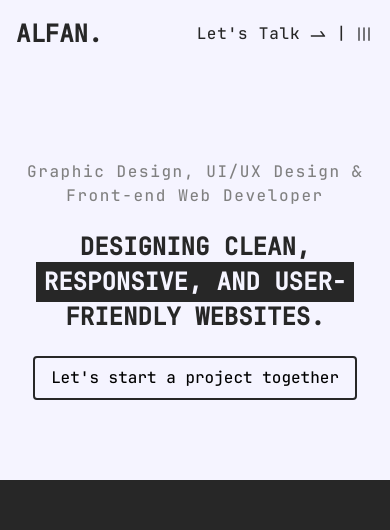
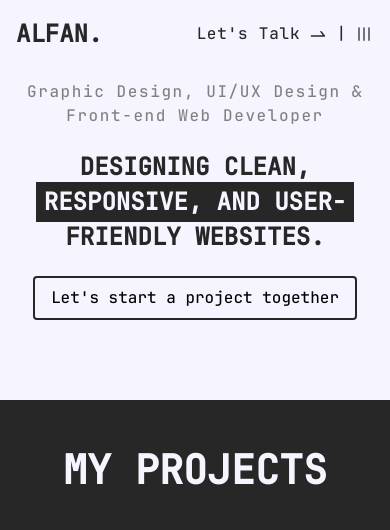
Before and after one commit to Mhmmdalfn1502/WEB-PORTFOLIO2, a Next.js app: page /works in a window 390 px wide. Shown: the top 530 px of the page. Built offline with nearby package versions, Linux system fonts and the light colour scheme.

Commit message:
Bismillah

```diff
--- a/src/app/works/page.tsx
+++ b/src/app/works/page.tsx
@@ -45,7 +45,7 @@ export default function Works() {
   return (
     <main className="w-screen bg-[#F5F4FF]">
       {/* Hero Section */}
-      <div className="flex flex-col w-full justify-center items-center pt-40 pb-20 gap-6 px-6 lg:px-28">
+      <div className="flex flex-col w-full justify-center items-center lg:pt-40 pt-20 pb-20 gap-6 px-6 lg:px-28">
         <span className="text-[#808080] text-center tracking-widest">Graphic Design, UI/UX Design & Front-end Web Developer</span>
         <div className="leading-tight flex flex-col">
           <span className="lg:text-[60px] text-[24px] text-center text-[#272727] font-extrabold uppercase">Designing clean,</span>
```
